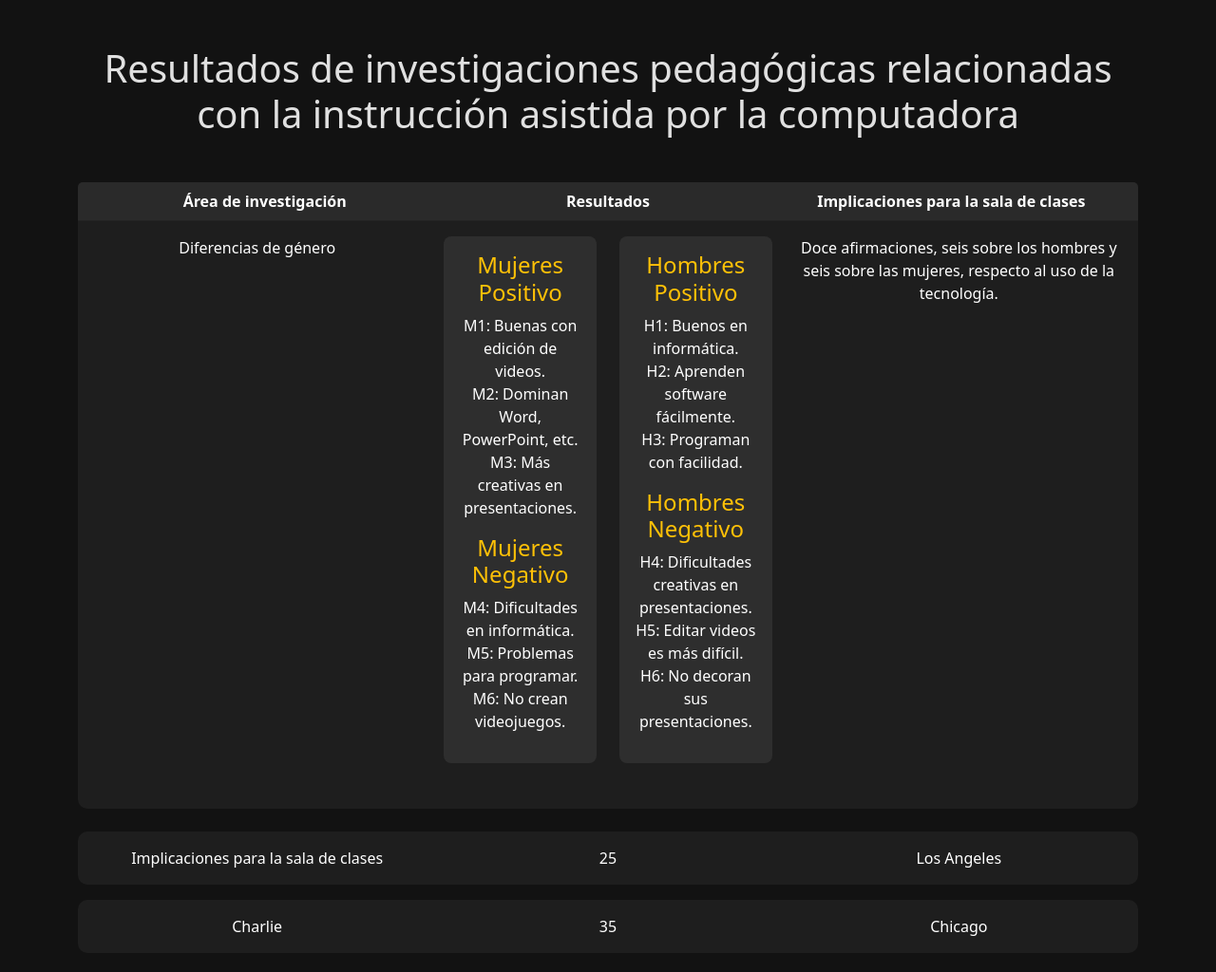
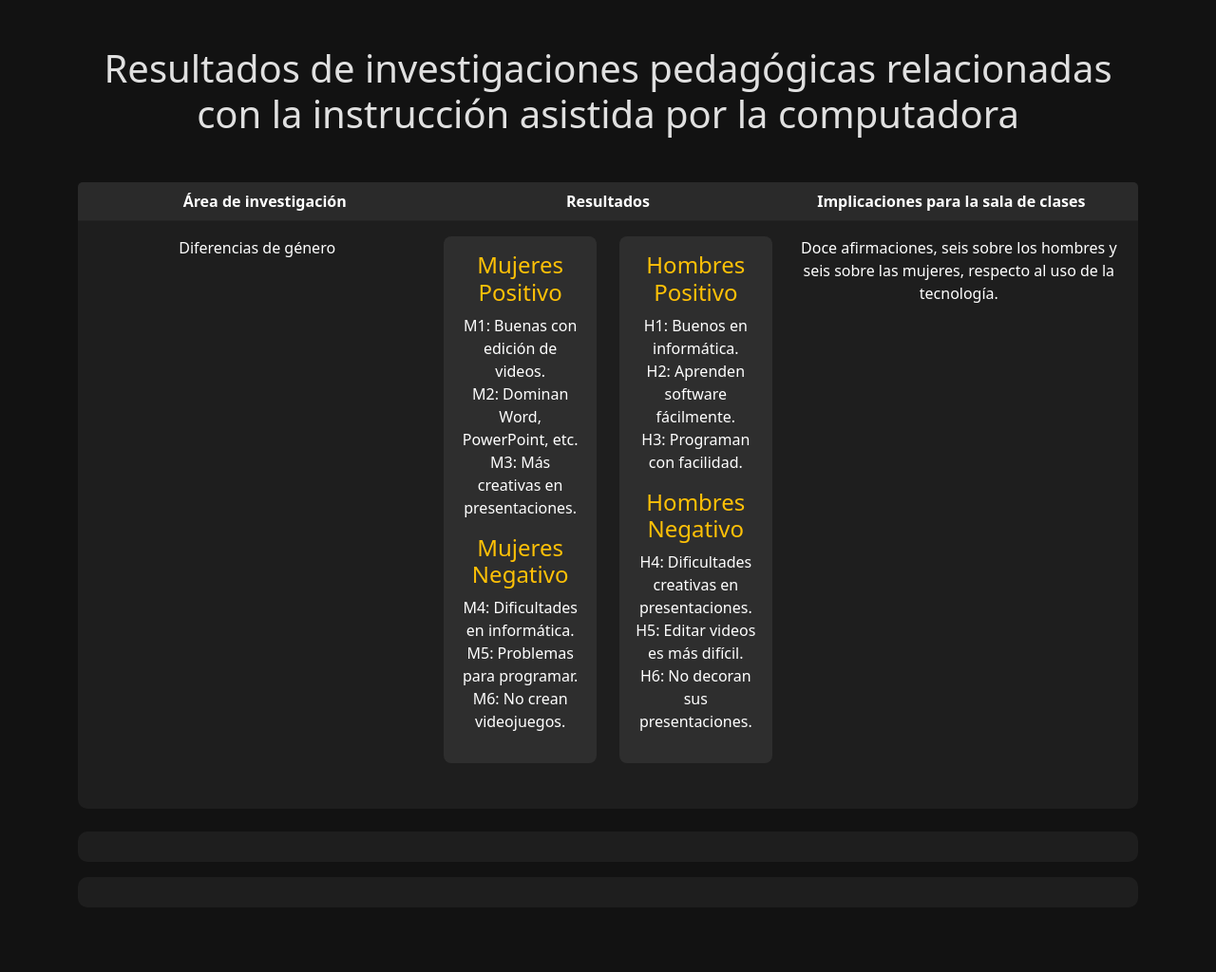
Before and after one commit to Robodlan/investigaciones_tecnolog-a, a plain HTML site: page index.html in a window 1280 px wide. Shown: the whole page at 95% size. Drawn offline with nearby package versions, Linux system fonts and the light colour scheme.

Commit message:
modified html

```diff
--- a/index.html
+++ b/index.html
@@ -67,16 +67,16 @@
     <!-- Ejemplo de filas extra -->
     <div class="card mb-3">
       <div class="card-body row text-center">
-        <div class="col-md-4">Implicaciones para la sala de clases</div>
-        <div class="col-md-4">25</div>
-        <div class="col-md-4">Los Angeles</div>
+        <div class="col-md-4"></div>
+        <div class="col-md-4"></div>
+        <div class="col-md-4"></div>
       </div>
     </div>
     <div class="card mb-3">
       <div class="card-body row text-center">
-        <div class="col-md-4">Charlie</div>
-        <div class="col-md-4">35</div>
-        <div class="col-md-4">Chicago</div>
+        <div class="col-md-4"></div>
+        <div class="col-md-4"></div>
+        <div class="col-md-4"></div>
       </div>
     </div>
 
```
